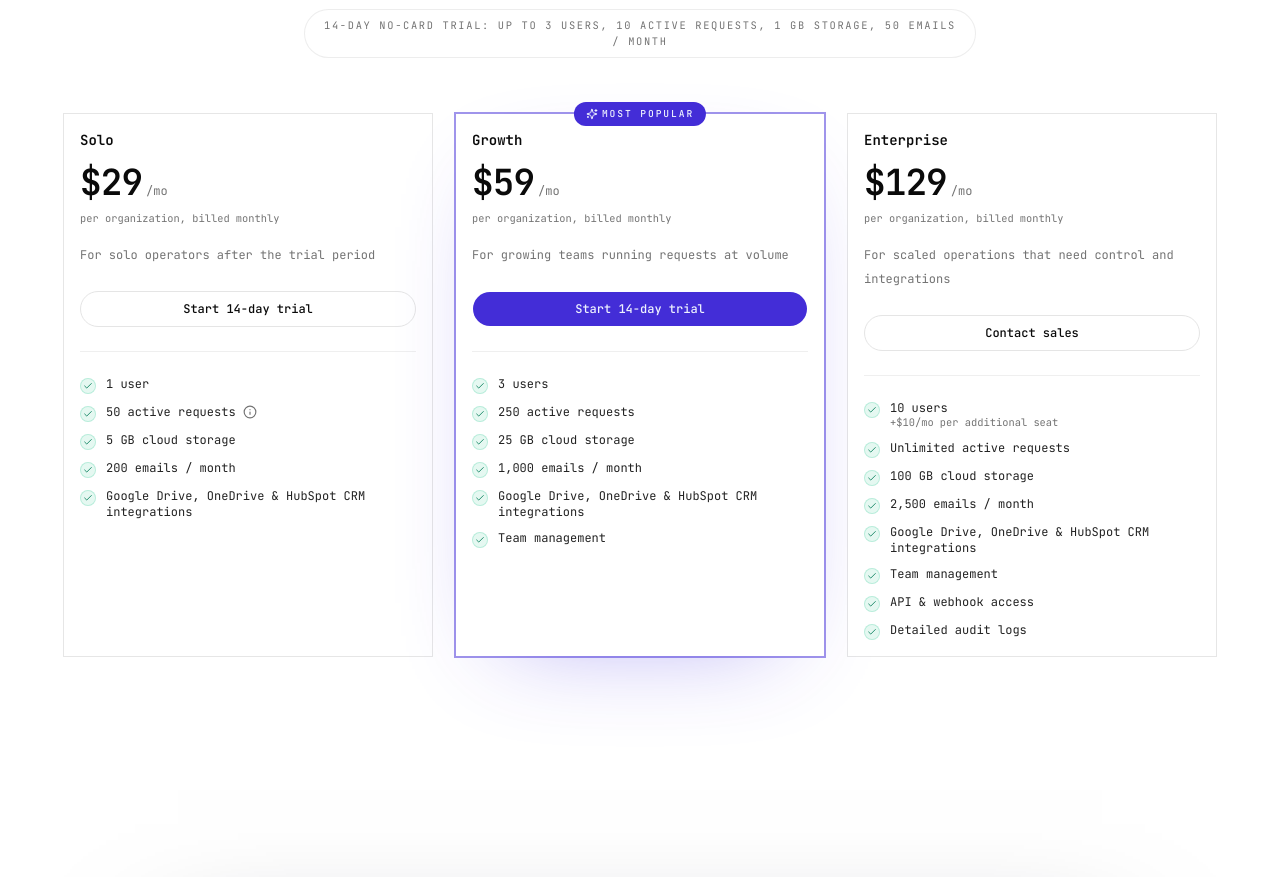
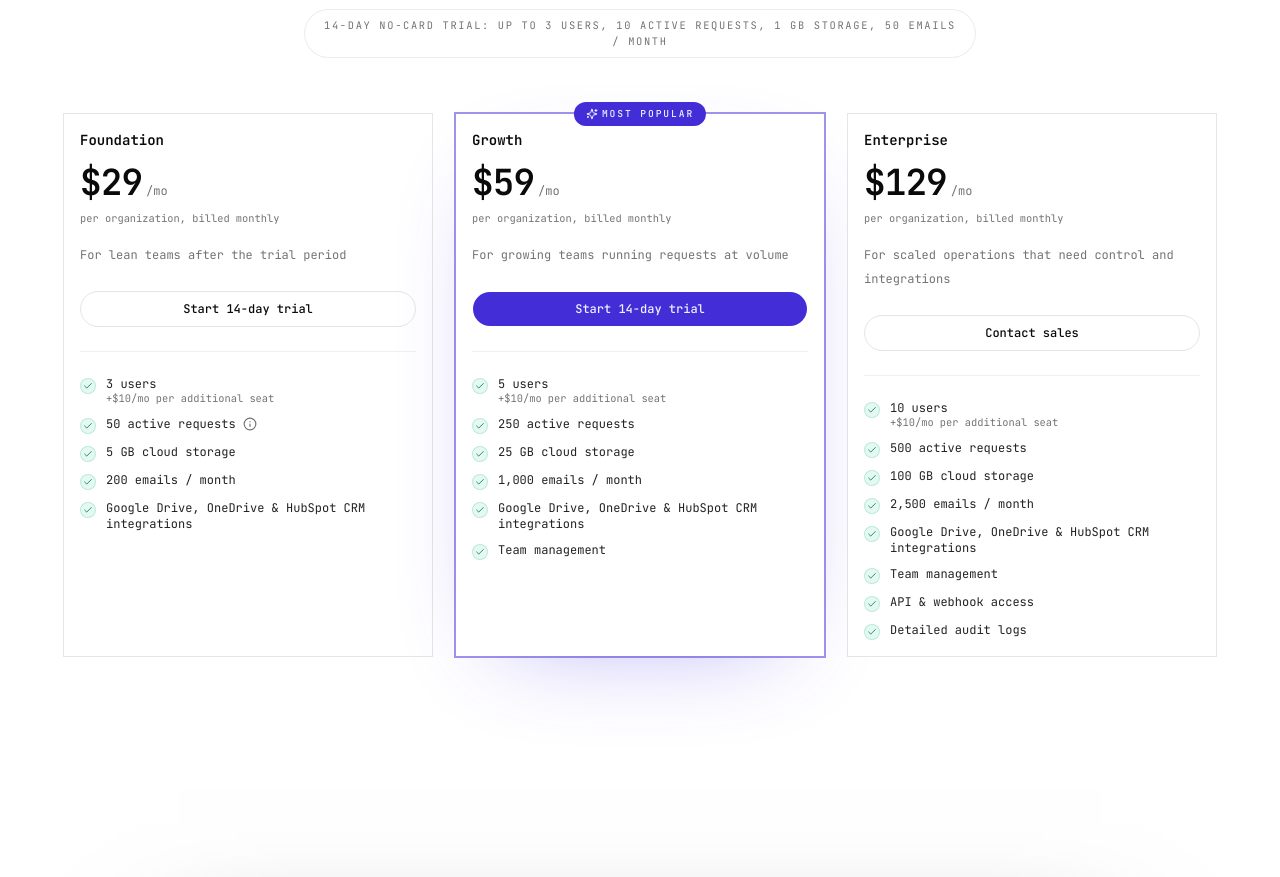
Before and after one commit to iCanbolat/swifty-doc-landing, a Next.js app: page / in a window 1280 px wide. Shown: the part 4680-5557 px from the top of the page. Built offline with nearby package versions, Linux system fonts and the light colour scheme; no server answers.

Commit message:
pricing update v1

```diff
--- a/components/sections/pricing.tsx
+++ b/components/sections/pricing.tsx
@@ -27,13 +27,13 @@ const BOOK_DEMO_URL = resolveBookDemoUrl();
 
 const PLANS: Plan[] = [
   {
-    name: "Solo",
+    name: "Foundation",
     price: 29,
-    tagline: "For solo operators after the trial period",
+    tagline: "For lean teams after the trial period",
     cta: "Start 14-day trial",
     ctaHref: buildBootstrapOwnerUrl("foundation"),
     features: [
-      { label: "1 user" },
+      { label: "3 users", note: "+$10/mo per additional seat" },
       {
         label: "50 active requests",
         info: "Quota is consumed the moment a request is created. If a request gets no submission or update for 14 days, it's automatically closed and the quota is returned.",
@@ -51,7 +51,7 @@ const PLANS: Plan[] = [
     ctaHref: buildBootstrapOwnerUrl("growth"),
     featured: true,
     features: [
-      { label: "3 users" },
+      { label: "5 users", note: "+$10/mo per additional seat" },
       { label: "250 active requests" },
       { label: "25 GB cloud storage" },
       { label: "1,000 emails / month" },
@@ -67,7 +67,7 @@ const PLANS: Plan[] = [
     ctaHref: BOOK_DEMO_URL,
     features: [
       { label: "10 users", note: "+$10/mo per additional seat" },
-      { label: "Unlimited active requests" },
+      { label: "500 active requests" },
       { label: "100 GB cloud storage" },
       { label: "2,500 emails / month" },
       { label: "Google Drive, OneDrive & HubSpot CRM integrations" },
```
